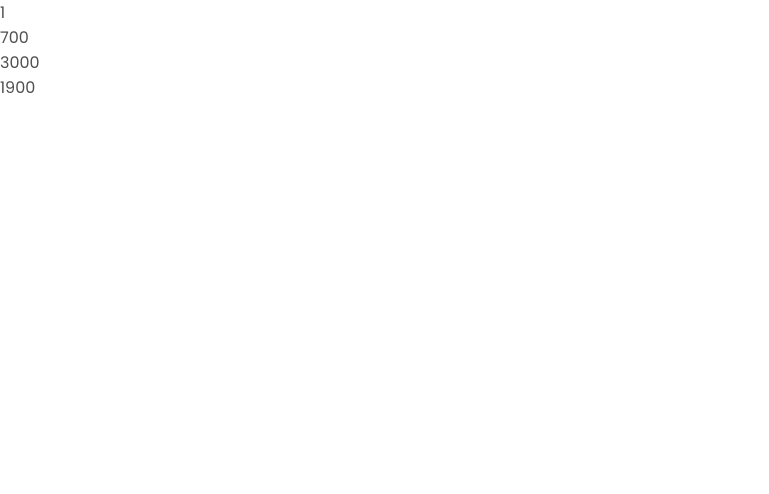
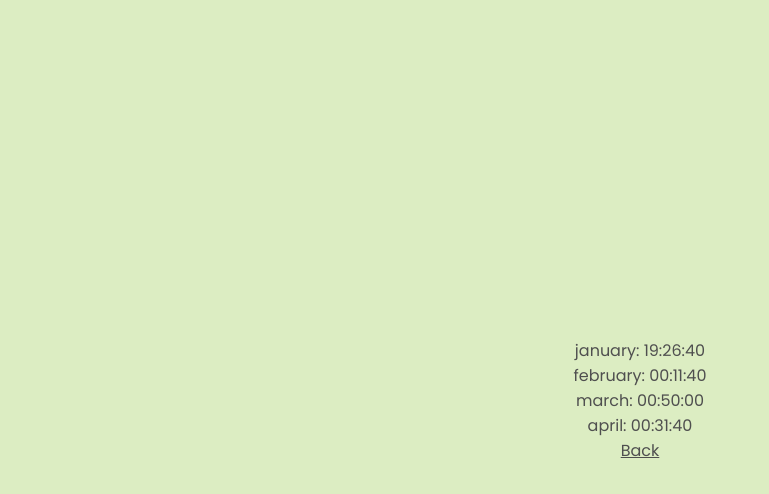
Before and after one commit to kayoken/pomodoro, a React (Vite) app: page /records in a window 1280 px wide. Before the commit this address had no page. Shown: the top 494 px of the page, without its empty margins (0-769 px from the left). Built offline with nearby package versions, Linux system fonts and the light colour scheme; data requests are answered from the project's data file.

Commit message:
color tweaks and data base

```diff
--- a/db.json
+++ b/db.json
@@ -1,6 +1,6 @@
 {
   "records": [
-    { "seconds": 1, "date": "january" },
+    { "seconds": 70000, "date": "january" },
     { "seconds": 700, "date": "february" },
     { "seconds": 3000, "date": "march" },
     { "seconds": 1900, "date": "april" }
--- a/src/App.jsx
+++ b/src/App.jsx
@@ -49,7 +49,7 @@ function App() {
         <Route
           path="/"
           element={
-            <div className={`app ${timerActive ? "active" : ""}`}>
+            <div className={`app-container ${timerActive ? "active" : ""}`}>
               <Timer seconds={seconds} />
               <div>
                 <Button onClick={handleToggleActive} active={timerActive}>
--- a/src/App.scss
+++ b/src/App.scss
@@ -6,25 +6,25 @@ $pink: #ff8c94;
 $white: #fff;
 $black: #4f4f4f;
 
-.app {
+.app-container {
   transition: background-color 1.5s;
   display: flex;
   flex-direction: column;
   align-items: center;
   justify-content: center;
   height: 100vh;
-  background-color: $pink;
+  background-color: $green;
   .timer {
     width: 400px;
     transition: color 0.5s;
-    color: $white;
+    color: $black;
     font-size: 100px;
     margin-bottom: 40px;
   }
   &.active {
-    background-color: $green;
+    background-color: $pink;
     .timer {
-      color: $black;
+      color: $white;
     }
   }
   .btn {
@@ -33,18 +33,18 @@ $black: #4f4f4f;
     font-size: 35px;
     border-radius: 50px;
     border: 2px solid transparent;
-    background-color: $orange;
+    background-color: $pink;
     cursor: pointer;
     padding: 10px;
     min-width: 150px;
     &:hover {
-      background-color: $green;
+      background-color: $orange;
     }
     &.active {
-      background-color: $pink;
-      color: $white;
+      background-color: $green;
+      color: $black;
       &:hover {
-        background-color: $pale-rose;
+        background-color: $orange;
       }
     }
   }
--- a/src/components/Records.jsx
+++ b/src/components/Records.jsx
@@ -1,7 +1,21 @@
 import React from "react";
+import { Link } from "react-router-dom";
+import { calculateTime } from "../utils/utils";
 
 const Records = ({ records }) => {
-  return records.map((record) => <div key={record.date}>{record.seconds}</div>);
+  return (
+    <div className="app-container records">
+      {records.map((record) => (
+        <div key={record.date}>
+          <span className="date">{record.date}</span>:{" "}
+          {calculateTime(record.seconds)}
+        </div>
+      ))}
+      <Link className="link" to="/">
+        Back
+      </Link>
+    </div>
+  );
 };
 
 export default Records;
```
